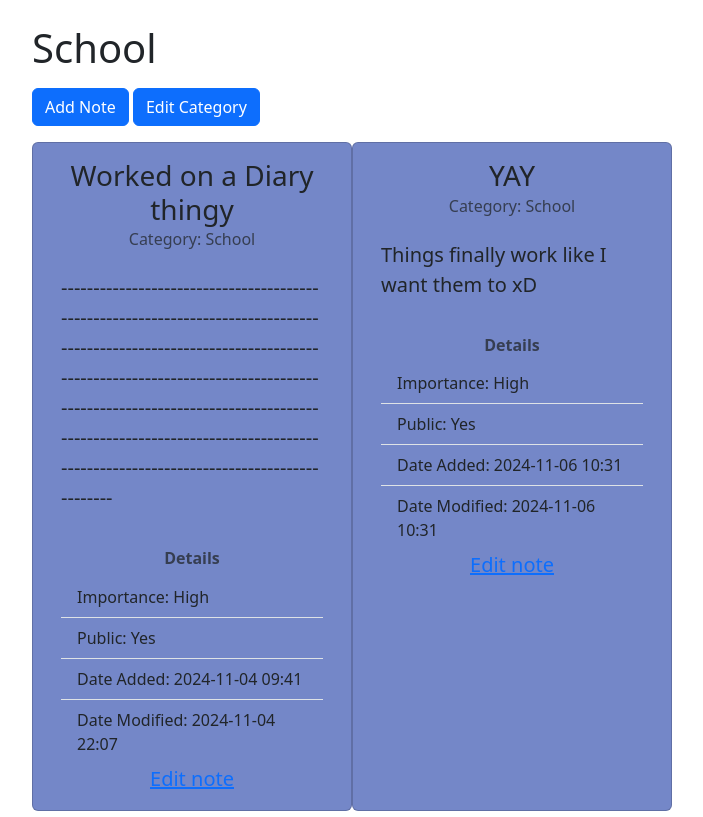
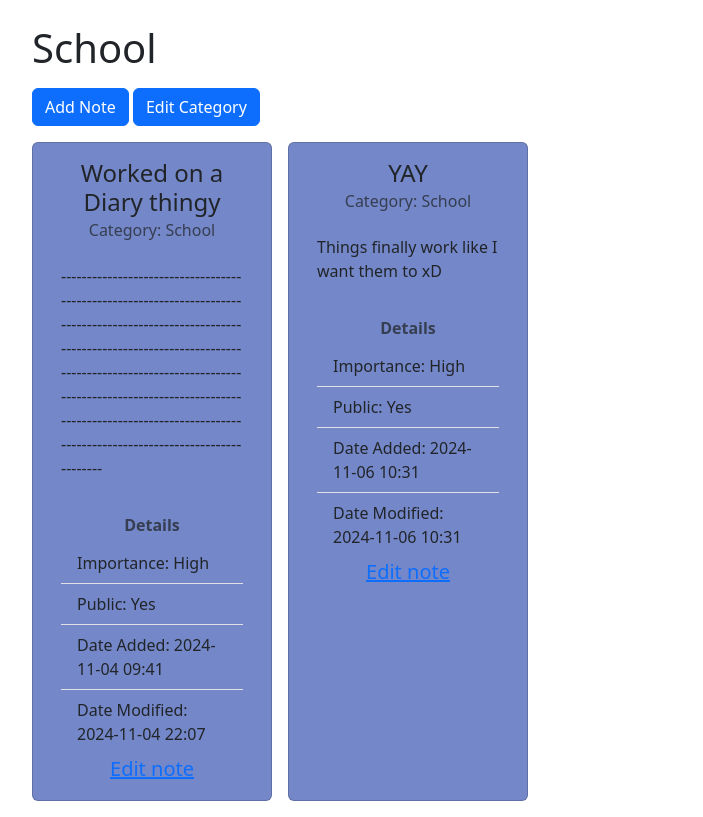
Before and after one commit to jvirkku/Diary, a Django app: page /category/1/ in a window 1280 px wide. Shown: the part 58-875 px from the top of the page, without its empty margins (50-753 px from the left). Run offline with Django 5.2, Linux system fonts and the light colour scheme; a user stored in the database is signed in; data comes from the database, SQL or seed files in the repository; some libraries are stand-ins or nearby versions.

Commit message:
adjusted font size and added margins between cards

```diff
--- a/diary/templates/diary/category.html
+++ b/diary/templates/diary/category.html
@@ -17,11 +17,11 @@
 <div class="container">
     <div class="row">
         {% for note in notes %}
-        <div class="card {{ note.category|lower }}-category" style="width: 20rem;">
+        <div class="card {{ note.category|lower }}-category mb-3 me-3" style="width: 15rem;">
             <div class="card-body">
-                <h5 class="card-title text-center fs-3">{{ note.title }}</h5>
+                <h5 class="card-title text-center fs-4">{{ note.title }}</h5>
                 <h6 class="card-subtitle mb-2 text-body-secondary text-center pb-3">Category: {{ note.category }}</h6>
-                <p class="card-text fs-5">{{ note.my_note }}</p>
+                <p class="card-text fs-6">{{ note.my_note }}</p>
                 <!-- Additional info about the note -->
                 <h6 class="card-subtitle mb-2 text-body-secondary text-center pt-4 fw-bold">Details</h6>
                 <ul class="list-group list-group-flush">
```
